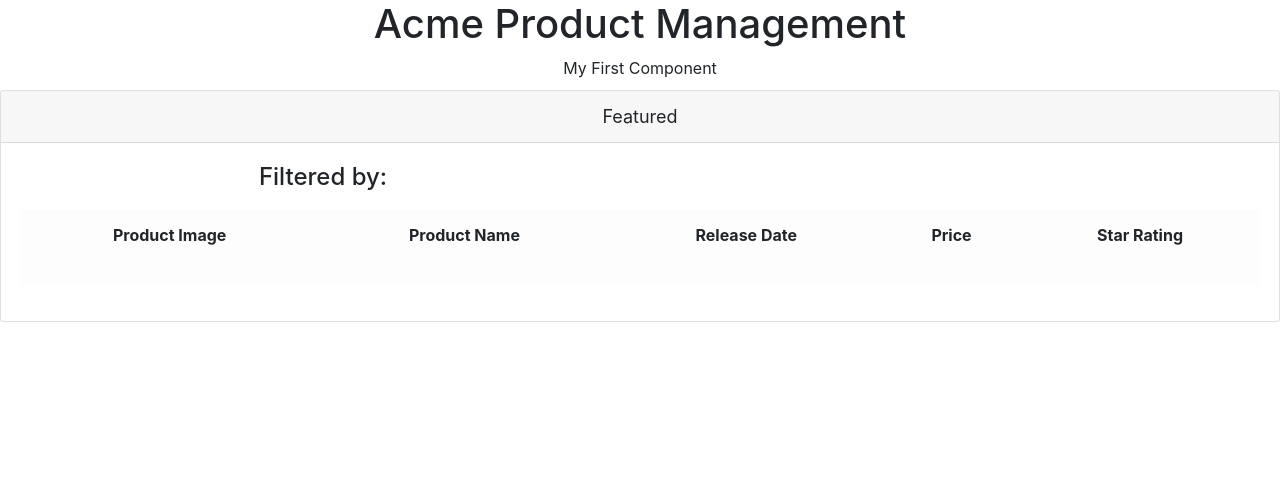
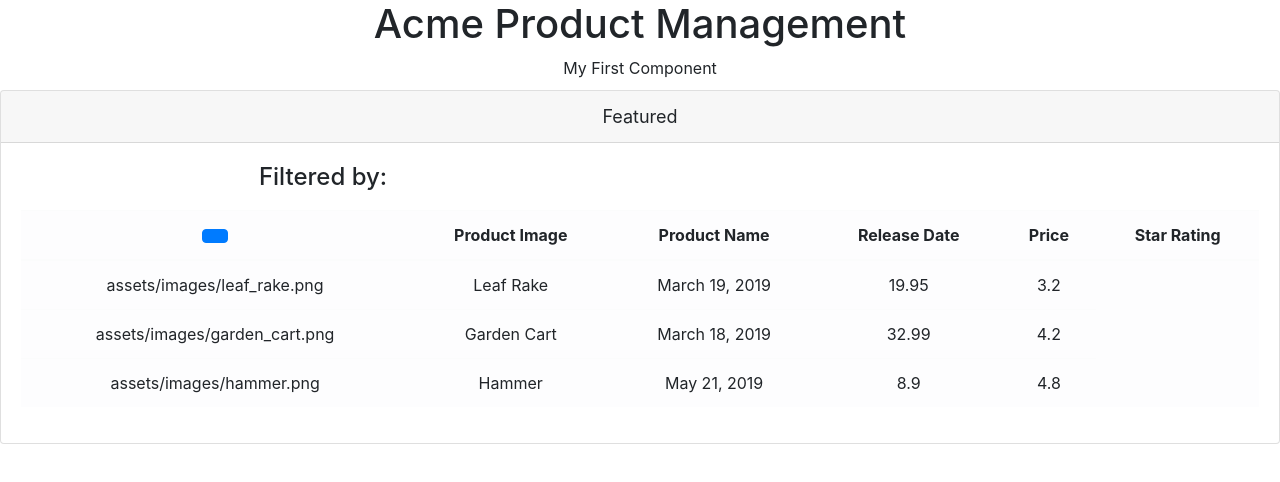
Before and after one commit to MrSankofa/productInventoryAngular, an Angular app: page / in a window 1280 px wide. Shown: the top 482 px of the page. Built offline with nearby package versions, Linux system fonts and the light colour scheme.

Commit message:
dynamically rendered a list of products

```diff
--- a/src/app/products/productsList.component.html
+++ b/src/app/products/productsList.component.html
@@ -5,13 +5,15 @@
   <div class="card-body">
     <div class="row">
       <div class="col-md-6">
+
         <h4>Filtered by:</h4>
       </div>
     </div>
     <div class="table-responsive">
-      <table class="table table-light">
+      <table class="table table-light" >
         <thead>
           <tr>
+            <th><button class="btn btn-primary"></button></th>
             <th>Product Image</th>
             <th>Product Name</th>
             <th>Release Date</th>
@@ -20,8 +22,22 @@
           </tr>
         </thead>
         <tbody>
-          <tr>
-            <td></td>
+          <tr *ngFor="let product of products">
+            <td>
+              {{ product.imageUrl }}
+            </td>
+            <td>
+              {{ product.productName }}
+            </td>
+            <td>
+              {{ product.releaseDate }}
+            </td>
+            <td>
+              {{ product.price }}
+            </td>
+            <td>
+              {{ product.starRating }}
+            </td>
           </tr>
         </tbody>
       </table>
```
